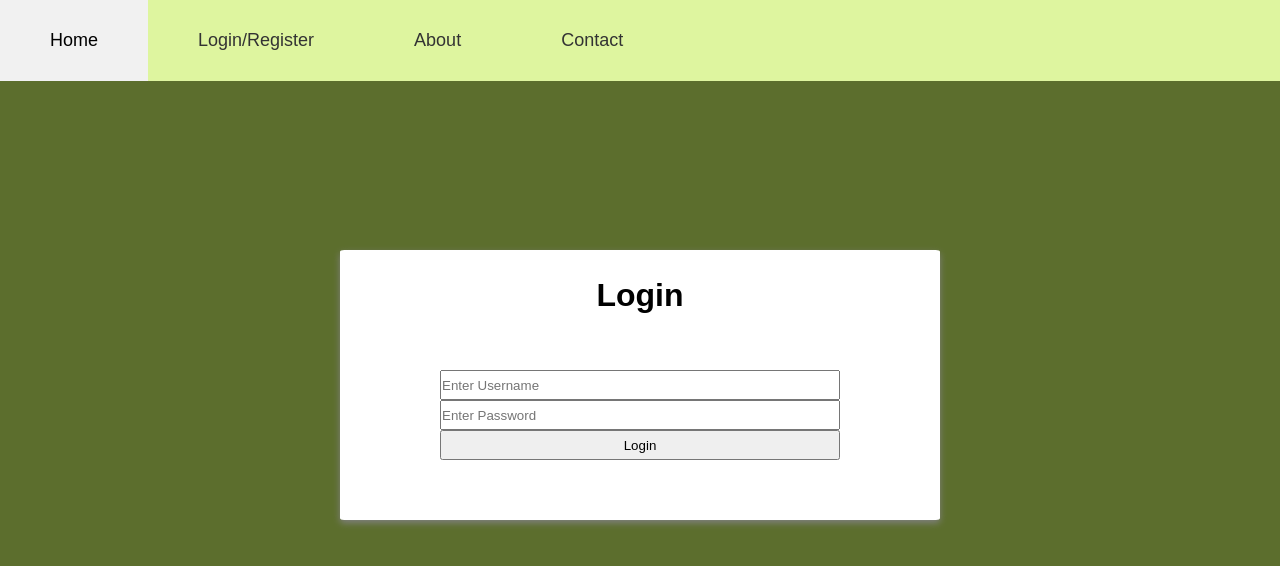
After one commit to axelegkor/Turapp, a Django app: page /login/ in a window 1280 px wide. The commit adds this page. Shown: the top 566 px of the page. Run offline with Django 4.2, Linux system fonts and the light colour scheme.

Commit message:
#5, Created HTML page for login, and initial navbar. Co-authored by Jan Einar Thorvaldsen

```diff
--- /dev/null
+++ b/turapp/base/templates/base/login.html
@@ -0,0 +1,29 @@
+{% extends 'main.html' %}
+
+{% block content %}
+<!-- <div id="screen">
+
+</div> -->
+<div id="loginBox">
+    <h1 id="loginH1">Login</h1>
+
+    <div id="formWrapper">
+        <form method="POST" action="" id="loginForm">
+            {% csrf_token %}
+
+            <label></label>
+            <input type="text" name="username" placeholder="Enter Username"/>
+
+            <label></label>
+            <input type="text" name="password" placeholder="Enter Password"/>
+
+            <input type="submit" value="Login"/>
+
+        </form>
+    </div>
+
+</div>
+
+
+
+{% endblock content %}
--- a/turapp/base/views.py
+++ b/turapp/base/views.py
@@ -25,7 +25,7 @@ def loginPage(request):
             messages.error(request, "Brukernavn eller passord eksisterer ikke.")
 
     context={}
-    return render(request, 'HTML TIL LOGIN', context)
+    return render(request, 'base/login.html', context)
 
 def logoutUser(request):
     logout(request)
--- a/turapp/static/css/main.css
+++ b/turapp/static/css/main.css
@@ -13,9 +13,40 @@ A5BE00: army green
     margin: 0px;
     padding: 0px;
     box-sizing: border-box;
-    height: 100%;
+
+}
+
+
+body {
+    margin: 0;
+    background-color: #5c6e2d;
+
+}
+
+.navbar {
+    overflow: hidden;
+    background-color: #def59f;
+    position: fixed;
+    top: 0;
     width: 100%;
 }
+
+.navbar a {
+    float: left;
+    display: block;
+    color: #333333;
+    text-align: center;
+    padding: 30px 50px;
+    text-decoration: none;
+    font-size: 18px;
+    transition-duration: 0.5s;
+}
+
+.navbar a:hover {
+    background: #f1f1f1;
+    color: black;
+}
+
 
 header {
     background-image: linear-gradient(to bottom, #ff9966, #ff5e62);
@@ -59,3 +90,54 @@ footer {
     grid-template-columns: 1fr 6fr;
     height: 80%;
 }
+
+#screen {
+    position: relative;
+    width: 100%;
+    height: 100%;
+    background-color: bisque;
+}
+
+#loginBox {
+    position: relative;
+    top: 250px;
+    left: 50%;
+    margin-left: -300px;
+    background-color: white;
+    width: 600px;
+    height: 270px;
+    border-radius: 0.7%;
+    box-shadow: 0 3px 7px grey;
+
+
+}
+
+#loginH1 {
+    position: relative;
+    margin: auto;
+    text-align: center;
+    top: 10%;
+
+}
+/*
+#formWrapper {
+    position: absolute;
+    height: 50px;
+    bottom: 25px;
+    border: 5px red solid;
+} */
+
+#loginForm {
+    position: absolute;
+    height: 30px;
+    bottom: 120px;
+    width: 400px;
+    left: 50%;
+    margin-left: -200px;
+
+}
+
+#loginForm label, input {
+    height: 100%;
+    width: 100%;
+}
--- a/turapp/templates/main.html
+++ b/turapp/templates/main.html
@@ -10,7 +10,12 @@
     </head>
 
     <body>
-        <header>
+
+        {% block content %}
+
+        {% endblock %}
+        {% include 'navbar.html' %}
+<!--         <header>
             <a href="/">
                 <h1>UT PÅ TUR</h1>
             </a>
@@ -22,14 +27,14 @@
             </nav>
 
             <main>
-                {% block content %}
+                {% block content1 %}
 
                 {% endblock %}
             </main>
-        </div>
-
+        </div> -->
+<!--
         <footer>
             Footer
-        </footer>
+        </footer> -->
     </body>
 </html>
--- /dev/null
+++ b/turapp/templates/navbar.html
@@ -0,0 +1,6 @@
+<div class="navbar">
+    <a href="homepage.html">Home</a>
+    <a href="login.html">Login/Register</a>
+    <a href="about.html">About</a>
+    <a href="contact.html">Contact</a>
+</div>
```
